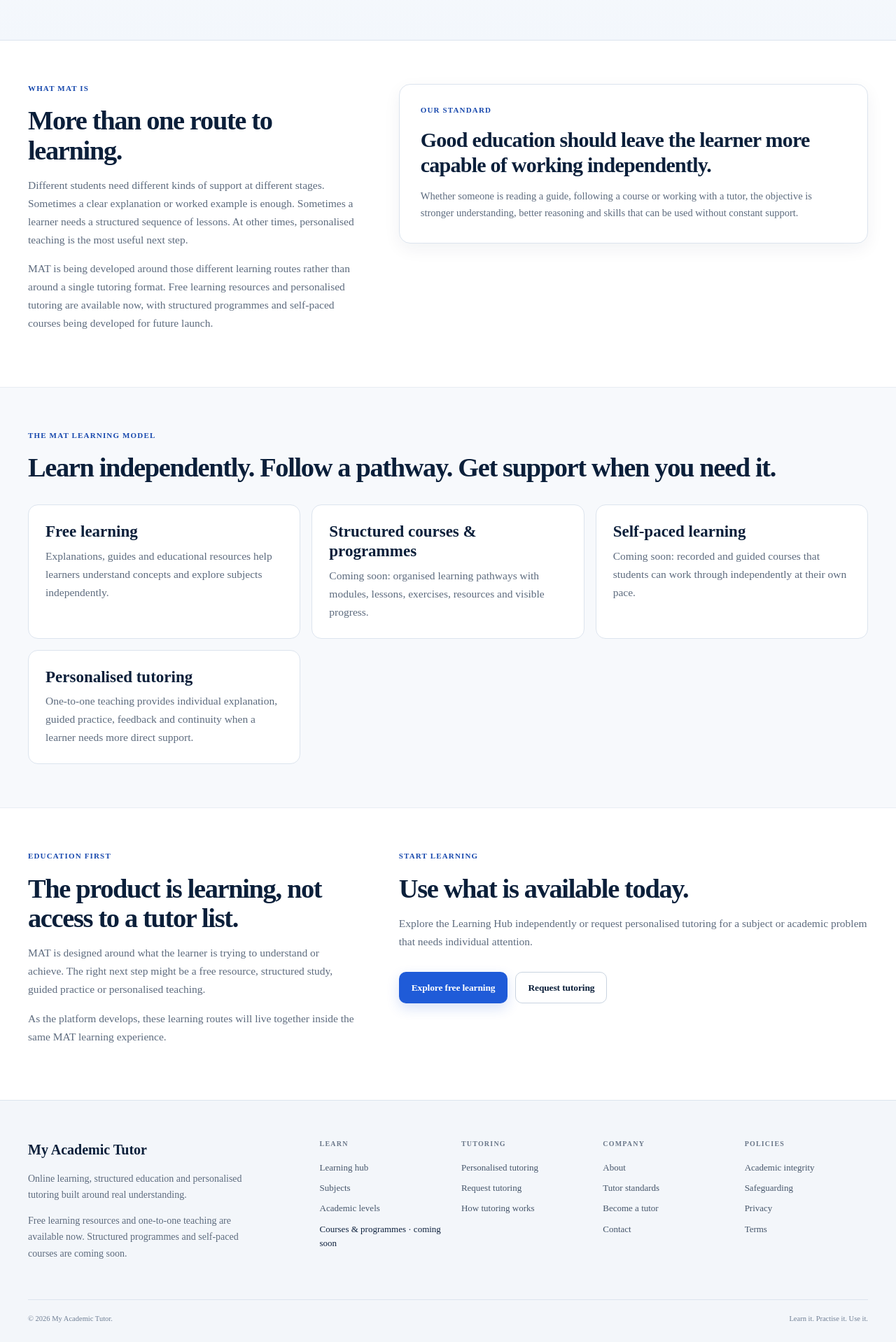
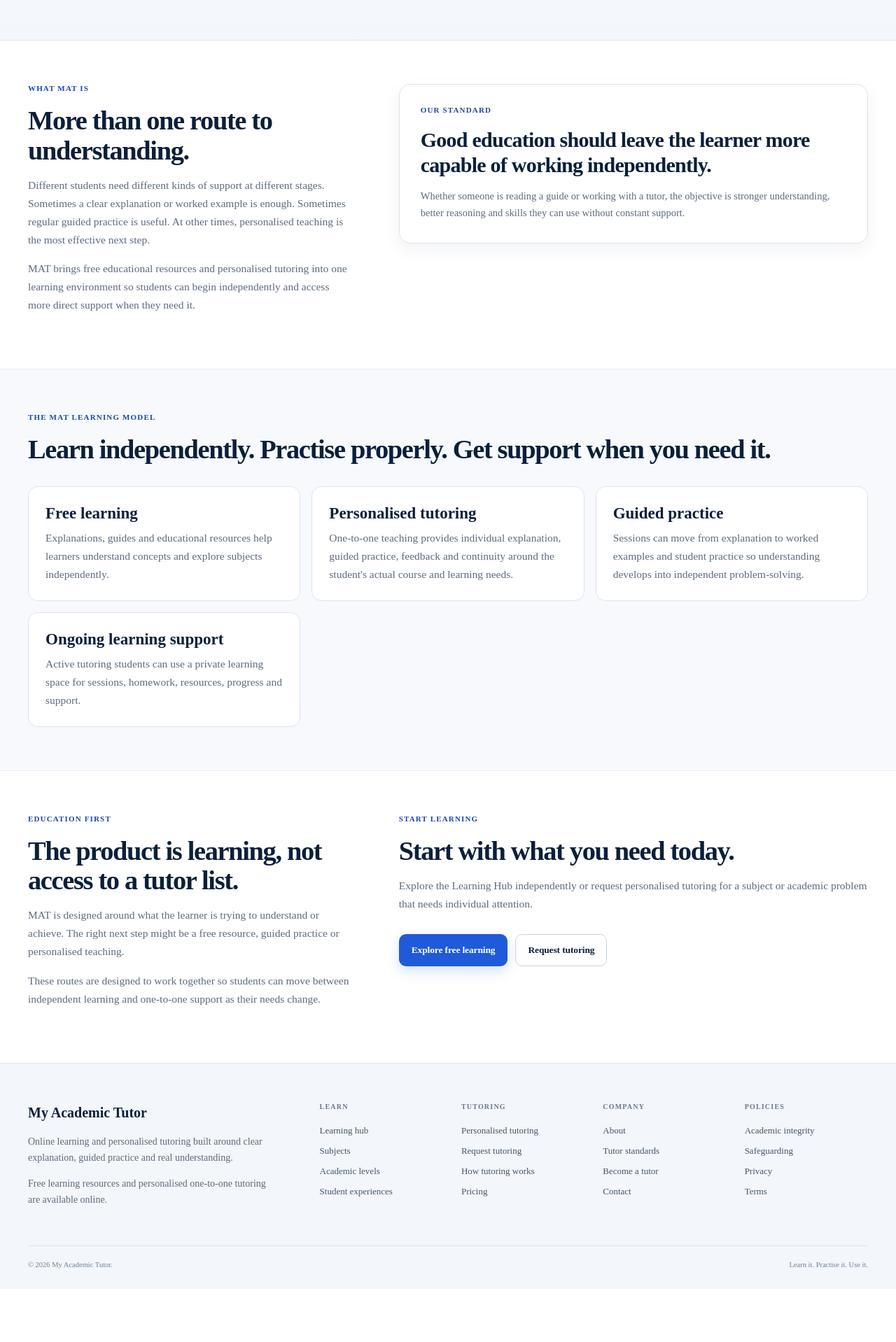
Before and after one commit to StatisticaHub/matwebsite, a Next.js app: page /about in a window 1280 px wide. Shown: the part 406-2324 px from the top of the page at 70% size. After the commit the page ends 2248 px from the top, so only its background shows below. Built offline with nearby package versions, Linux system fonts and the light colour scheme; no server answers.

Commit message:
Polish public credibility and service copy

```diff
--- a/app/about/page.tsx
+++ b/app/about/page.tsx
@@ -1,17 +1,20 @@
 import type { Metadata } from "next";
 import Link from "next/link";
+
 
 export const metadata: Metadata = {
   title: "About",
   description:
-    "My Academic Tutor is an online learning and tutoring platform combining free educational resources, structured learning pathways and personalised one-to-one teaching.",
+    "My Academic Tutor combines free educational resources with personalised one-to-one online tutoring built around clear explanation, practice and independent learning.",
 };
+
 
 export default function Page() {
   return (
     <>
       <section className="page-hero compact-hero">
         <div className="shell narrow">
+
           <div className="eyebrow">
             ABOUT MY ACADEMIC TUTOR
           </div>
@@ -21,117 +24,152 @@ export default function Page() {
           </h1>
 
           <p className="page-lead">
-            My Academic Tutor brings independent learning and
-            personalised teaching together. Students can explore
-            educational resources, develop skills through structured
-            learning and work one-to-one with a tutor when they need
-            deeper explanation, feedback or individual guidance.
+            My Academic Tutor brings independent learning and personalised
+            teaching together. Students can explore educational resources and
+            work one-to-one with a tutor when they need deeper explanation,
+            guided practice, feedback or individual support.
           </p>
+
         </div>
       </section>
 
+
       <section className="section">
         <div className="shell two-col">
+
           <div>
+
             <div className="eyebrow">
               WHAT MAT IS
             </div>
 
             <h2>
-              More than one route to learning.
+              More than one route to understanding.
             </h2>
 
             <p>
-              Different students need different kinds of support at
-              different stages. Sometimes a clear explanation or
-              worked example is enough. Sometimes a learner needs a
-              structured sequence of lessons. At other times,
-              personalised teaching is the most useful next step.
+              Different students need different kinds of support at different
+              stages. Sometimes a clear explanation or worked example is enough.
+              Sometimes regular guided practice is useful. At other times,
+              personalised teaching is the most effective next step.
             </p>
 
             <p>
-              MAT is being developed around those different learning
-              routes rather than around a single tutoring format.
-              Free learning resources and personalised tutoring are
-              available now, with structured programmes and
-              self-paced courses being developed for future launch.
+              MAT brings free educational resources and personalised tutoring
+              into one learning environment so students can begin independently
+              and access more direct support when they need it.
             </p>
+
           </div>
 
+
           <div className="quote-card">
+
             <div className="eyebrow">
               OUR STANDARD
             </div>
 
             <strong>
-              Good education should leave the learner more capable
-              of working independently.
+              Good education should leave the learner more capable of working
+              independently.
             </strong>
 
             <p>
-              Whether someone is reading a guide, following a course
-              or working with a tutor, the objective is stronger
-              understanding, better reasoning and skills that can be
-              used without constant support.
+              Whether someone is reading a guide or working with a tutor, the
+              objective is stronger understanding, better reasoning and skills
+              they can use without constant support.
             </p>
+
           </div>
+
         </div>
       </section>
 
+
       <section className="section section-soft">
+
         <div className="shell">
+
           <div className="eyebrow">
             THE MAT LEARNING MODEL
           </div>
 
           <h2>
-            Learn independently. Follow a pathway. Get support when
-            you need it.
+            Learn independently. Practise properly. Get support when you need it.
           </h2>
 
+
           <div className="learning-grid">
+
             <article>
-              <strong>Free learning</strong>
+
+              <strong>
+                Free learning
+              </strong>
+
               <p>
-                Explanations, guides and educational resources help
-                learners understand concepts and explore subjects
-                independently.
+                Explanations, guides and educational resources help learners
+                understand concepts and explore subjects independently.
               </p>
+
             </article>
 
+
             <article>
-              <strong>Structured courses & programmes</strong>
+
+              <strong>
+                Personalised tutoring
+              </strong>
+
               <p>
-                Coming soon: organised learning pathways with
-                modules, lessons, exercises, resources and visible
-                progress.
+                One-to-one teaching provides individual explanation, guided
+                practice, feedback and continuity around the student's actual
+                course and learning needs.
               </p>
+
             </article>
 
+
             <article>
-              <strong>Self-paced learning</strong>
+
+              <strong>
+                Guided practice
+              </strong>
+
               <p>
-                Coming soon: recorded and guided courses that
-                students can work through independently at their own
-                pace.
+                Sessions can move from explanation to worked examples and
+                student practice so understanding develops into independent
+                problem-solving.
               </p>
+
             </article>
 
+
             <article>
-              <strong>Personalised tutoring</strong>
+
+              <strong>
+                Ongoing learning support
+              </strong>
+
               <p>
-                One-to-one teaching provides individual explanation,
-                guided practice, feedback and continuity when a
-                learner needs more direct support.
+                Active tutoring students can use a private learning space for
+                sessions, homework, resources, progress and support.
               </p>
+
             </article>
+
           </div>
+
         </div>
       </section>
 
+
       <section className="section">
+
         <div className="shell two-col">
+
           <div>
+
             <div className="eyebrow">
               EDUCATION FIRST
             </div>
@@ -141,34 +179,38 @@ export default function Page() {
             </h2>
 
             <p>
-              MAT is designed around what the learner is trying to
-              understand or achieve. The right next step might be a
-              free resource, structured study, guided practice or
-              personalised teaching.
+              MAT is designed around what the learner is trying to understand
+              or achieve. The right next step might be a free resource, guided
+              practice or personalised teaching.
             </p>
 
             <p>
-              As the platform develops, these learning routes will
-              live together inside the same MAT learning experience.
+              These routes are designed to work together so students can move
+              between independent learning and one-to-one support as their needs
+              change.
             </p>
+
           </div>
 
+
           <div>
+
             <div className="eyebrow">
               START LEARNING
             </div>
 
             <h2>
-              Use what is available today.
+              Start with what you need today.
             </h2>
 
             <p>
-              Explore the Learning Hub independently or request
-              personalised tutoring for a subject or academic
-              problem that needs individual attention.
+              Explore the Learning Hub independently or request personalised
+              tutoring for a subject or academic problem that needs individual
+              attention.
             </p>
 
             <div className="button-row">
+
               <Link
                 className="button button-primary"
                 href="/learn"
@@ -182,8 +224,11 @@ export default function Page() {
               >
                 Request tutoring
               </Link>
+
             </div>
+
           </div>
+
         </div>
       </section>
     </>
--- a/app/layout.tsx
+++ b/app/layout.tsx
@@ -35,7 +35,7 @@ export const metadata: Metadata = {
   },
 
   description:
-    "Online learning, educational resources, upcoming structured courses and personalised one-to-one tutoring for school, university, Master's and research-level students across Mathematics, Statistics, Science, Data Science, Computer Science, Bioinformatics and Research Methods.",
+    "Online learning, free educational resources and personalised one-to-one tutoring for school, university, Master's and research-level students across Mathematics, Statistics, Science, Data Science, Computer Science, Bioinformatics and Research Methods.",
 
   creator: "My Academic Tutor",
   publisher: "My Academic Tutor",
@@ -81,7 +81,7 @@ const organisationSchema = {
   logo: `${siteUrl}/logo.png`,
   email: "Contact@myacademictutor.com",
   description:
-    "Online learning, educational resources, upcoming structured courses and personalised one-to-one tutoring for school, university, postgraduate and research-level learners.",
+    "Online learning, educational resources and personalised one-to-one tutoring for school, university, postgraduate and research-level learners.",
   areaServed: "Worldwide",
   knowsAbout: subjects.map((subject) => subject.name),
 };
--- a/components/Footer.tsx
+++ b/components/Footer.tsx
@@ -1,93 +1,141 @@
 import Link from "next/link";
+
 
 export default function Footer() {
   return (
     <footer className="site-footer">
+
       <div className="shell">
+
         <div className="footer-grid">
 
           <div className="footer-brand">
+
             <strong>
               My Academic Tutor
             </strong>
 
             <p>
-              Online learning, structured education and personalised
-              tutoring built around real understanding.
+              Online learning and personalised tutoring built around clear
+              explanation, guided practice and real understanding.
             </p>
 
             <p className="footer-small">
-              Free learning resources and one-to-one teaching are
-              available now. Structured programmes and self-paced
-              courses are coming soon.
+              Free learning resources and personalised one-to-one tutoring
+              are available online.
             </p>
+
           </div>
+
 
           <div className="footer-columns">
 
             <div>
-              <b>Learn</b>
+
+              <b>
+                Learn
+              </b>
+
               <Link href="/learn">
                 Learning hub
               </Link>
+
               <Link href="/subjects">
                 Subjects
               </Link>
+
               <Link href="/levels">
                 Academic levels
               </Link>
-              <span>
-                Courses & programmes · coming soon
-              </span>
+
+              <Link href="/testimonials">
+                Student experiences
+              </Link>
+
             </div>
 
+
             <div>
-              <b>Tutoring</b>
+
+              <b>
+                Tutoring
+              </b>
+
               <Link href="/tutoring">
                 Personalised tutoring
               </Link>
+
               <Link href="/find-a-tutor">
                 Request tutoring
               </Link>
+
               <Link href="/how-it-works">
                 How tutoring works
               </Link>
+
+              <Link href="/pricing">
+                Pricing
+              </Link>
+
             </div>
 
+
             <div>
-              <b>Company</b>
+
+              <b>
+                Company
+              </b>
+
               <Link href="/about">
                 About
               </Link>
-              <Link href="/tutors">Tutor standards</Link>
+
+              <Link href="/tutors">
+                Tutor standards
+              </Link>
+
               <Link href="/become-a-tutor">
                 Become a tutor
               </Link>
+
               <Link href="/contact">
                 Contact
               </Link>
+
             </div>
 
+
             <div>
-              <b>Policies</b>
+
+              <b>
+                Policies
+              </b>
+
               <Link href="/academic-integrity">
                 Academic integrity
               </Link>
+
               <Link href="/safeguarding">
                 Safeguarding
               </Link>
+
               <Link href="/privacy">
                 Privacy
               </Link>
+
               <Link href="/terms">
                 Terms
               </Link>
+
             </div>
 
           </div>
+
         </div>
 
+
         <div className="footer-bottom">
+
           <span>
             © 2026 My Academic Tutor.
           </span>
@@ -95,8 +143,11 @@ export default function Footer() {
           <span>
             Learn it. Practise it. Use it.
           </span>
+
         </div>
+
       </div>
+
     </footer>
   );
 }
```
Also changed, not shown: app/faq/page.tsx (+45 -27 lines).
